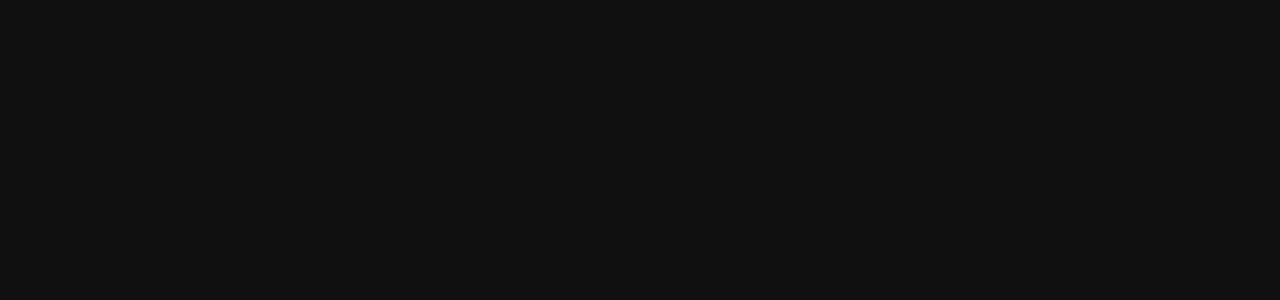
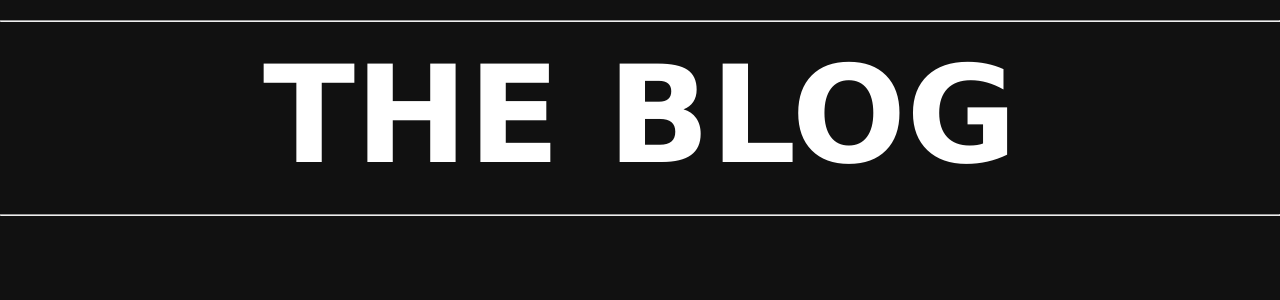
Before and after one commit to Romulo-Pinheiro/angular-geek-blog, an Angular app: page / in a window 1280 px wide. Shown: the top 300 px of the page. Built offline with nearby package versions, Linux system fonts and the light colour scheme.

Commit message:
Feat: Development of the menu-title component

```diff
--- a/src/app/app.component.html
+++ b/src/app/app.component.html
@@ -1 +1,2 @@
+<app-menu-title></app-menu-title>
 <router-outlet></router-outlet>
--- a/src/app/components/menu-title/menu-title.component.css
+++ b/src/app/components/menu-title/menu-title.component.css
@@ -0,0 +1,19 @@
+.container__menu-title {
+  color: white;
+}
+
+.container__menu-title > h1 {
+  margin-top: 15px;
+  margin-bottom: 15px;
+  font-size: 135px;
+  font-weight: bolder;
+  font-family: "Lucida Sans", "Lucida Sans Regular", "Lucida Grande",
+    "Lucida Sans Unicode", Geneva, Verdana, sans-serif;
+  display: flex;
+  justify-content: center;
+}
+
+.container__menu-title > hr {
+  margin-top: 20px;
+  margin-bottom: 5px;
+}
--- a/src/app/components/menu-title/menu-title.component.html
+++ b/src/app/components/menu-title/menu-title.component.html
@@ -1 +1,5 @@
-<p>menu-title works!</p>
+<div class="container__menu-title">
+  <hr />
+  <h1>THE BLOG</h1>
+  <hr />
+</div>
```
